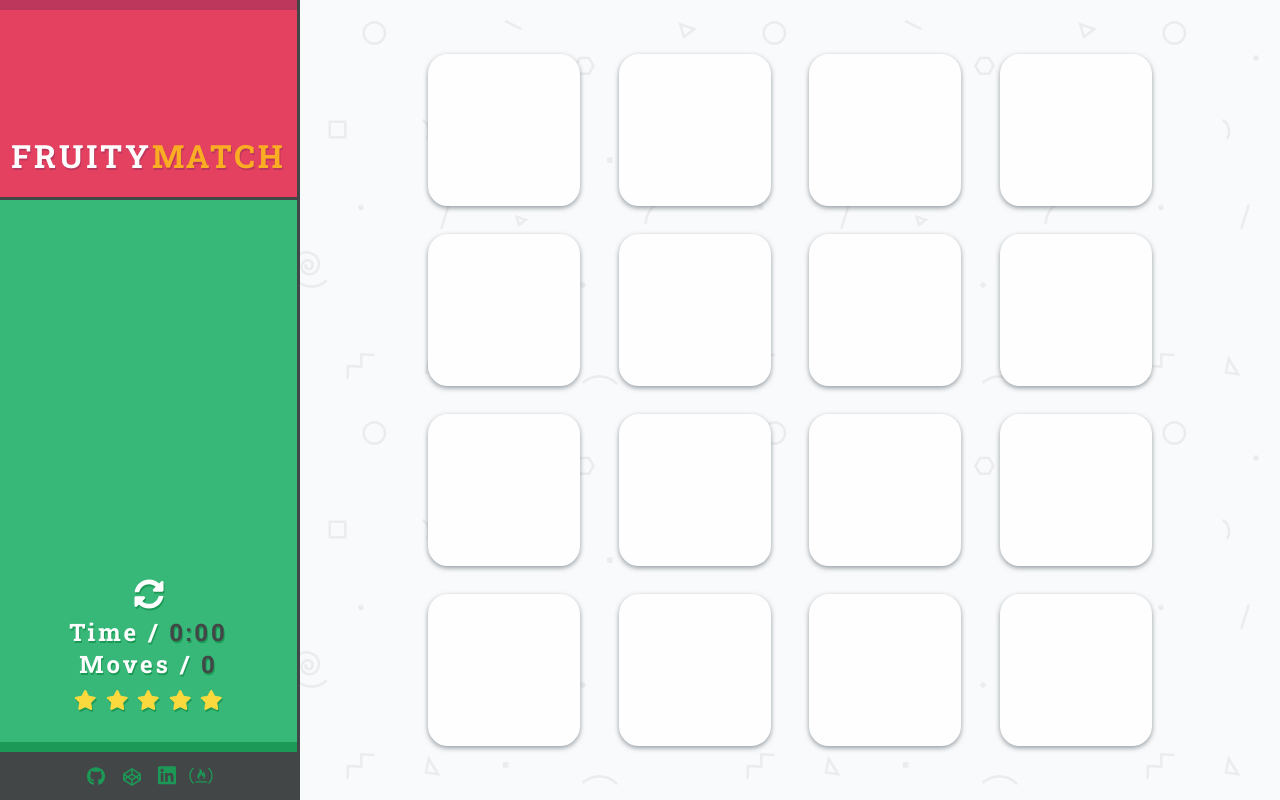
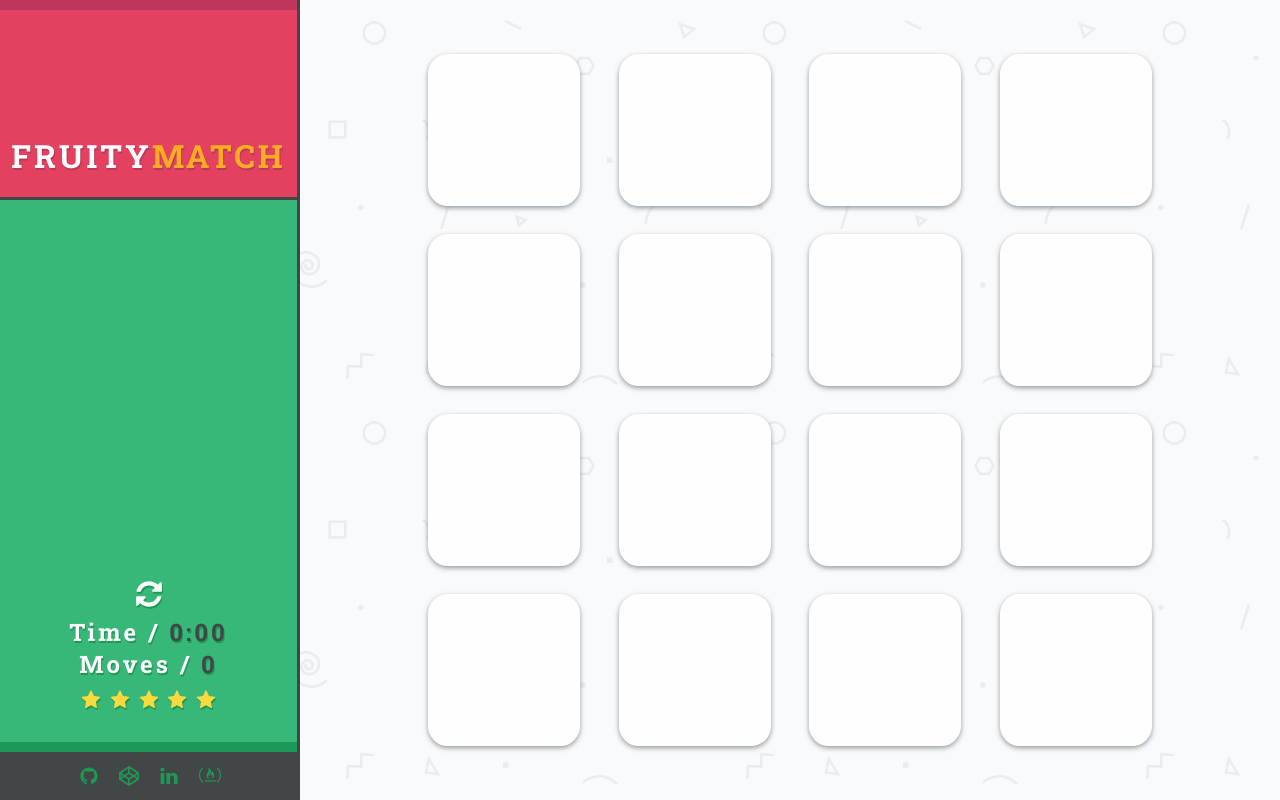
Before and after one commit to amr-adel/fend-p3-memory-game, a plain HTML site: page index.html in a window 1280 px wide. Drawn offline with Linux system fonts and the light colour scheme.

Commit message:
refactor: use svg sprite for icons

```diff
--- a/css/styles.css
+++ b/css/styles.css
@@ -95,17 +95,22 @@ body {
 
 .restart,
 .restart:visited {
-    width: 30px;
     background: none;
     border: none;
     outline: none;
+    cursor: pointer;
+}
+
+.restart svg,
+.restart:visited svg {
+    width: 30px;
+    height: 30px;
     fill: var(--white);
     filter: drop-shadow(1px 2px 0 var(--green-dark));
-    cursor: pointer;
     transition: fill .2s ease-out, filter .2s ease-out;
 }
 
-.restart:hover {
+.restart:hover svg{
     fill: var(--red-light);
     filter: drop-shadow(1px 2px 1px var(--green-dark));
 }
@@ -117,6 +122,7 @@ body {
 .stars svg {
     fill: var(--orange-light);
     height: 20px;
+    width: 20px;
     filter: drop-shadow(1px 2px 0 var(--green-dark));
     margin-top: 10px;
 
@@ -342,38 +348,36 @@ svg.empty {
 
 /* CREDIT ============================================================== */
 
-.footer {
+.footer__follow {
     width: 300px;
     height: 48px;
     background-color: var(--black);
     position: absolute;
     bottom: 0;
-}
 
-.footer__follow {
-    position: absolute;
-    bottom: 10px;
-    left: calc(50% - 100px);
-    width: 200px;
-    text-align: center;
-    cursor: default;
+    display: flex;
+    justify-content: center;
+    align-items: flex-end;
 }
 
 .footer__follow a {
-    display: inline-block;
-    height: 18px;
-    width: 18px;
-    font-size: 20px;
-    fill: var(--green-dark);
-    margin: 7px;
+    margin: 10px;
+    text-decoration: none;
 }
 
-.footer__follow a:last-child {
-    width: 24px;
-    margin-left: 2px;
+.footer__follow svg {
+    width: 20px;
+    height: 20px;
+    fill: var(--green-dark);
+    transition: fill .2s ease-out;
 }
 
-.footer__follow a:hover {
+.footer__follow a:last-child svg {
+    width: 22px;
+    height: 22px;
+}
+
+.footer__follow a:hover svg {
     fill: var(--green-light);
 }
 
--- a/index.html
+++ b/index.html
@@ -22,26 +22,28 @@
             <ul>
                 <li class="score">
                     <button id="restart" class="restart" title="Restart Game!">
-                        <svg xmlns="http://www.w3.org/2000/svg" viewBox="0 0 512 512"><path d="M370.72 133.28C339.458 104.008 298.888 87.962 255.848 88c-77.458.068-144.328 53.178-162.791 126.85-1.344 5.363-6.122 9.15-11.651 9.15H24.103c-7.498 0-13.194-6.807-11.807-14.176C33.933 94.924 134.813 8 256 8c66.448 0 126.791 26.136 171.315 68.685L463.03 40.97C478.149 25.851 504 36.559 504 57.941V192c0 13.255-10.745 24-24 24H345.941c-21.382 0-32.09-25.851-16.971-40.971l41.75-41.749zM32 296h134.059c21.382 0 32.09 25.851 16.971 40.971l-41.75 41.75c31.262 29.273 71.835 45.319 114.876 45.28 77.418-.07 144.315-53.144 162.787-126.849 1.344-5.363 6.122-9.15 11.651-9.15h57.304c7.498 0 13.194 6.807 11.807 14.176C478.067 417.076 377.187 504 256 504c-66.448 0-126.791-26.136-171.315-68.685L48.97 471.03C33.851 486.149 8 475.441 8 454.059V320c0-13.255 10.745-24 24-24z"/></svg>
+                        <svg>
+                                <use xlink:href="img/fa-icons.svg#restart"></use>
+                        </svg>
                     </button>
                 </li>
                 <li class="score">Time / <span id="time">0:00</span></li>
                 <li class="score">Moves / <span id="moves">0</span></li>
                 <li class="score stars">
-                    <svg xmlns="http://www.w3.org/2000/svg" viewBox="0 0 576 512" id="star1">
-                        <path d="M259.3 17.8L194 150.2 47.9 171.5c-26.2 3.8-36.7 36.1-17.7 54.6l105.7 103-25 145.5c-4.5 26.3 23.2 46 46.4 33.7L288 439.6l130.7 68.7c23.2 12.2 50.9-7.4 46.4-33.7l-25-145.5 105.7-103c19-18.5 8.5-50.8-17.7-54.6L382 150.2 316.7 17.8c-11.7-23.6-45.6-23.9-57.4 0z"/>
+                    <svg id="star1">
+                        <use xlink:href="img/fa-icons.svg#star"></use>
                     </svg>
-                    <svg xmlns="http://www.w3.org/2000/svg" viewBox="0 0 576 512" id="star2">
-                        <path d="M259.3 17.8L194 150.2 47.9 171.5c-26.2 3.8-36.7 36.1-17.7 54.6l105.7 103-25 145.5c-4.5 26.3 23.2 46 46.4 33.7L288 439.6l130.7 68.7c23.2 12.2 50.9-7.4 46.4-33.7l-25-145.5 105.7-103c19-18.5 8.5-50.8-17.7-54.6L382 150.2 316.7 17.8c-11.7-23.6-45.6-23.9-57.4 0z"/>
+                    <svg id="star2">
+                        <use xlink:href="img/fa-icons.svg#star"></use>
                     </svg>
-                    <svg xmlns="http://www.w3.org/2000/svg" viewBox="0 0 576 512" id="star3">
-                        <path d="M259.3 17.8L194 150.2 47.9 171.5c-26.2 3.8-36.7 36.1-17.7 54.6l105.7 103-25 145.5c-4.5 26.3 23.2 46 46.4 33.7L288 439.6l130.7 68.7c23.2 12.2 50.9-7.4 46.4-33.7l-25-145.5 105.7-103c19-18.5 8.5-50.8-17.7-54.6L382 150.2 316.7 17.8c-11.7-23.6-45.6-23.9-57.4 0z"/>
+                    <svg id="star3">
+                        <use xlink:href="img/fa-icons.svg#star"></use>
                     </svg>
-                    <svg xmlns="http://www.w3.org/2000/svg" viewBox="0 0 576 512" id="star4">
-                        <path d="M259.3 17.8L194 150.2 47.9 171.5c-26.2 3.8-36.7 36.1-17.7 54.6l105.7 103-25 145.5c-4.5 26.3 23.2 46 46.4 33.7L288 439.6l130.7 68.7c23.2 12.2 50.9-7.4 46.4-33.7l-25-145.5 105.7-103c19-18.5 8.5-50.8-17.7-54.6L382 150.2 316.7 17.8c-11.7-23.6-45.6-23.9-57.4 0z"/>
+                    <svg id="star4">
+                        <use xlink:href="img/fa-icons.svg#star"></use>
                     </svg>
-                    <svg xmlns="http://www.w3.org/2000/svg" viewBox="0 0 576 512" id="star5">
-                        <path d="M259.3 17.8L194 150.2 47.9 171.5c-26.2 3.8-36.7 36.1-17.7 54.6l105.7 103-25 145.5c-4.5 26.3 23.2 46 46.4 33.7L288 439.6l130.7 68.7c23.2 12.2 50.9-7.4 46.4-33.7l-25-145.5 105.7-103c19-18.5 8.5-50.8-17.7-54.6L382 150.2 316.7 17.8c-11.7-23.6-45.6-23.9-57.4 0z"/>
+                    <svg id="star5">
+                        <use xlink:href="img/fa-icons.svg#star"></use>
                     </svg>
                 </li>
             </ul>
@@ -75,16 +77,24 @@
     <footer class="footer">
         <div class="footer__follow">
             <a href="https://github.com/amr-adel" target="_blank">
-                <svg xmlns="http://www.w3.org/2000/svg" viewBox="0 0 496 512"><path d="M165.9 397.4c0 2-2.3 3.6-5.2 3.6-3.3.3-5.6-1.3-5.6-3.6 0-2 2.3-3.6 5.2-3.6 3-.3 5.6 1.3 5.6 3.6zm-31.1-4.5c-.7 2 1.3 4.3 4.3 4.9 2.6 1 5.6 0 6.2-2s-1.3-4.3-4.3-5.2c-2.6-.7-5.5.3-6.2 2.3zm44.2-1.7c-2.9.7-4.9 2.6-4.6 4.9.3 2 2.9 3.3 5.9 2.6 2.9-.7 4.9-2.6 4.6-4.6-.3-1.9-3-3.2-5.9-2.9zM244.8 8C106.1 8 0 113.3 0 252c0 110.9 69.8 205.8 169.5 239.2 12.8 2.3 17.3-5.6 17.3-12.1 0-6.2-.3-40.4-.3-61.4 0 0-70 15-84.7-29.8 0 0-11.4-29.1-27.8-36.6 0 0-22.9-15.7 1.6-15.4 0 0 24.9 2 38.6 25.8 21.9 38.6 58.6 27.5 72.9 20.9 2.3-16 8.8-27.1 16-33.7-55.9-6.2-112.3-14.3-112.3-110.5 0-27.5 7.6-41.3 23.6-58.9-2.6-6.5-11.1-33.3 2.6-67.9 20.9-6.5 69 27 69 27 20-5.6 41.5-8.5 62.8-8.5s42.8 2.9 62.8 8.5c0 0 48.1-33.6 69-27 13.7 34.7 5.2 61.4 2.6 67.9 16 17.7 25.8 31.5 25.8 58.9 0 96.5-58.9 104.2-114.8 110.5 9.2 7.9 17 22.9 17 46.4 0 33.7-.3 75.4-.3 83.6 0 6.5 4.6 14.4 17.3 12.1C428.2 457.8 496 362.9 496 252 496 113.3 383.5 8 244.8 8zM97.2 352.9c-1.3 1-1 3.3.7 5.2 1.6 1.6 3.9 2.3 5.2 1 1.3-1 1-3.3-.7-5.2-1.6-1.6-3.9-2.3-5.2-1zm-10.8-8.1c-.7 1.3.3 2.9 2.3 3.9 1.6 1 3.6.7 4.3-.7.7-1.3-.3-2.9-2.3-3.9-2-.6-3.6-.3-4.3.7zm32.4 35.6c-1.6 1.3-1 4.3 1.3 6.2 2.3 2.3 5.2 2.6 6.5 1 1.3-1.3.7-4.3-1.3-6.2-2.2-2.3-5.2-2.6-6.5-1zm-11.4-14.7c-1.6 1-1.6 3.6 0 5.9 1.6 2.3 4.3 3.3 5.6 2.3 1.6-1.3 1.6-3.9 0-6.2-1.4-2.3-4-3.3-5.6-2z"/></svg>
+                <svg>
+                    <use xlink:href="img/fa-icons.svg#github"></use>
+                </svg>
             </a>
             <a href="https://codepen.io/amr-adel/" target="_blank">
-                <svg xmlns="http://www.w3.org/2000/svg" viewBox="0 0 512 512"><path d="M502.285 159.704l-234-156c-7.987-4.915-16.511-4.96-24.571 0l-234 156C3.714 163.703 0 170.847 0 177.989v155.999c0 7.143 3.714 14.286 9.715 18.286l234 156.022c7.987 4.915 16.511 4.96 24.571 0l234-156.022c6-3.999 9.715-11.143 9.715-18.286V177.989c-.001-7.142-3.715-14.286-9.716-18.285zM278 63.131l172.286 114.858-76.857 51.429L278 165.703V63.131zm-44 0v102.572l-95.429 63.715-76.857-51.429L234 63.131zM44 219.132l55.143 36.857L44 292.846v-73.714zm190 229.715L61.714 333.989l76.857-51.429L234 346.275v102.572zm22-140.858l-77.715-52 77.715-52 77.715 52-77.715 52zm22 140.858V346.275l95.429-63.715 76.857 51.429L278 448.847zm190-156.001l-55.143-36.857L468 219.132v73.714z"/></svg>
+                <svg>
+                    <use xlink:href="img/fa-icons.svg#codepen"></use>
+                </svg>
             </a>
-            <a href="https://www.linkedin.com/in/amr-a-abdelmoez-601abb14b/" target="_blank">
-                <svg xmlns="http://www.w3.org/2000/svg" viewBox="0 0 448 512"><path d="M416 32H31.9C14.3 32 0 46.5 0 64.3v383.4C0 465.5 14.3 480 31.9 480H416c17.6 0 32-14.5 32-32.3V64.3c0-17.8-14.4-32.3-32-32.3zM135.4 416H69V202.2h66.5V416zm-33.2-243c-21.3 0-38.5-17.3-38.5-38.5S80.9 96 102.2 96c21.2 0 38.5 17.3 38.5 38.5 0 21.3-17.2 38.5-38.5 38.5zm282.1 243h-66.4V312c0-24.8-.5-56.7-34.5-56.7-34.6 0-39.9 27-39.9 54.9V416h-66.4V202.2h63.7v29.2h.9c8.9-16.8 30.6-34.5 62.9-34.5 67.2 0 79.7 44.3 79.7 101.9V416z"/></svg>
+            <a href="https://www.linkedin.com/in/amr-abdelmoez/" target="_blank">
+                <svg>
+                    <use xlink:href="img/fa-icons.svg#linkedin"></use>
+                </svg>
             </a>
             <a href="https://www.freecodecamp.org/amr-adel" target="_blank">
-                <svg xmlns="http://www.w3.org/2000/svg" viewBox="0 0 576 512"><path d="M69.3 144.5c-41 68.5-36.4 163 1 227C92.5 409.7 120 423.9 120 438c0 6.8-6 13-12.8 13C87.7 451 8 375.5 8 253.2c0-111.5 78-186 97.1-186 6 0 14.9 4.8 14.9 11.1 0 12.7-28.3 28.6-50.7 66.2zm195.8 213.8c4.5 1.8 12.3 5.2 12.3-1.2 0-2.7-2.2-2.9-4.3-3.6-8.5-3.4-14-7.7-19.1-15.2-8.2-12.1-10.1-24.2-10.1-38.6 0-32.1 44.2-37.9 44.2-70 0-12.3-7.7-15.9-7.7-19.3 0-2.2.7-2.2 2.9-2.2 8 0 19.1 13.3 22.5 19.8 2.2 4.6 2.4 6 2.4 11.1 0 7-.7 14.2-.7 21.3 0 27 31.9 19.8 31.9 6.8 0-6-3.6-11.6-3.6-17.4 0-.7 0-1.2.7-1.2 3.4 0 9.4 7.7 11.1 10.1 5.8 8.9 8.5 20.8 8.5 31.4 0 32.4-29.5 49-29.5 56 0 1 2.9 7.7 12.1 1.9 29.7-15.1 53.1-47.6 53.1-89.8 0-33.6-8.7-57.7-32.1-82.6-3.9-4.1-16.4-16.9-22.5-16.9-8.2 0 7.2 18.6 7.2 31.2 0 7.2-4.8 12.3-12.3 12.3-11.6 0-14.5-25.4-15.9-33.3-5.8-33.8-12.8-58.2-46.4-74.1-10.4-5-36.5-11.8-36.5-2.2 0 2.4 2.7 4.1 4.6 5.1 9.2 5.6 19.6 21.4 19.6 38.2 0 46.1-57.7 88.2-57.7 136.2-.2 40.3 28.1 72.6 65.3 86.2zM470.4 67c-6 0-14.4 6.5-14.4 12.6 0 8.7 12.1 19.6 17.6 25.4 81.6 85.1 78.6 214.3 17.6 291-7 8.9-35.3 35.3-35.3 43.5 0 5.1 8.2 11.4 13.2 11.4 25.4 0 98.8-80.8 98.8-185.7C568 145.9 491.8 67 470.4 67zm-42.3 323.1H167c-9.4 0-15.5 7.5-15.5 16.4 0 8.5 7 15.5 15.5 15.5h261.1c9.4 0 11.9-7.5 11.9-16.4 0-8.5-3.5-15.5-11.9-15.5z"/></svg>
+                <svg>
+                    <use xlink:href="img/fa-icons.svg#freecodecamp"></use>
+                </svg>
             </a>
         </div>
     </footer>
```
Also changed, not shown: img/fa-icons.svg (added).
